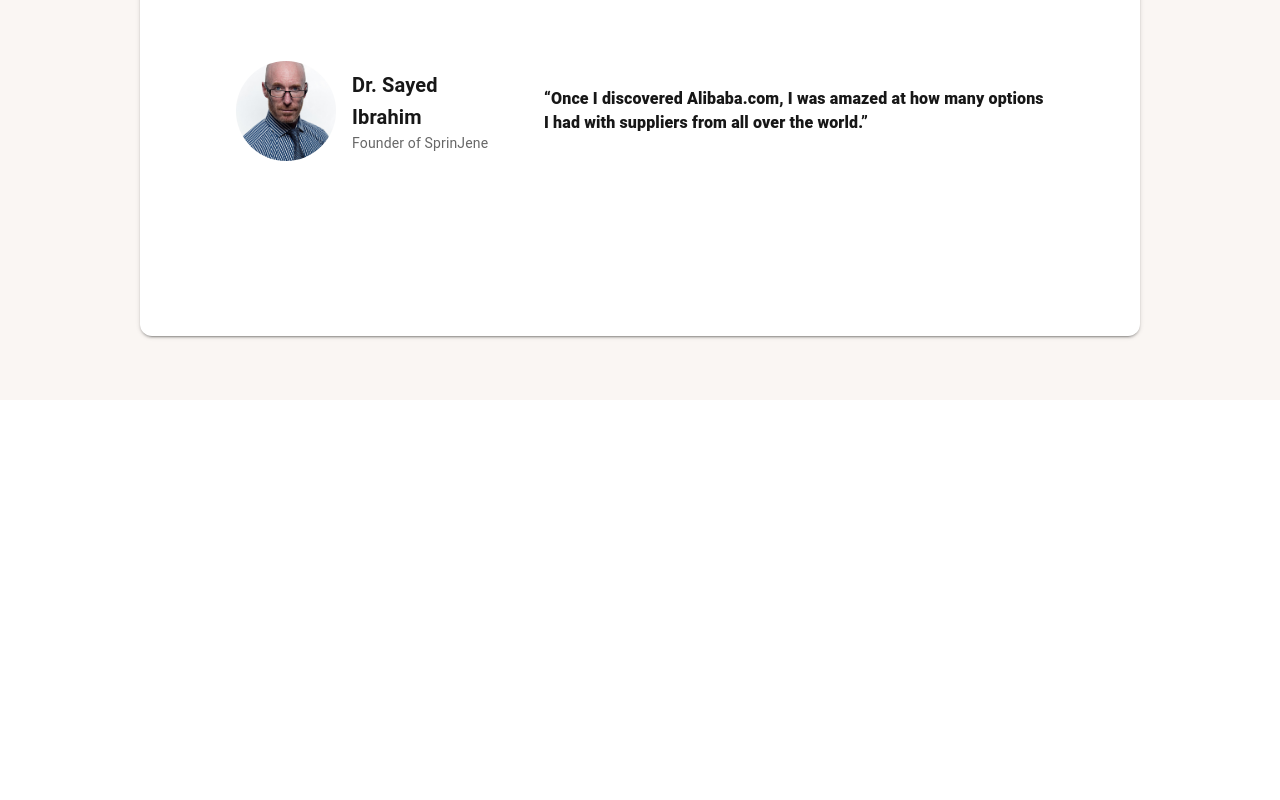
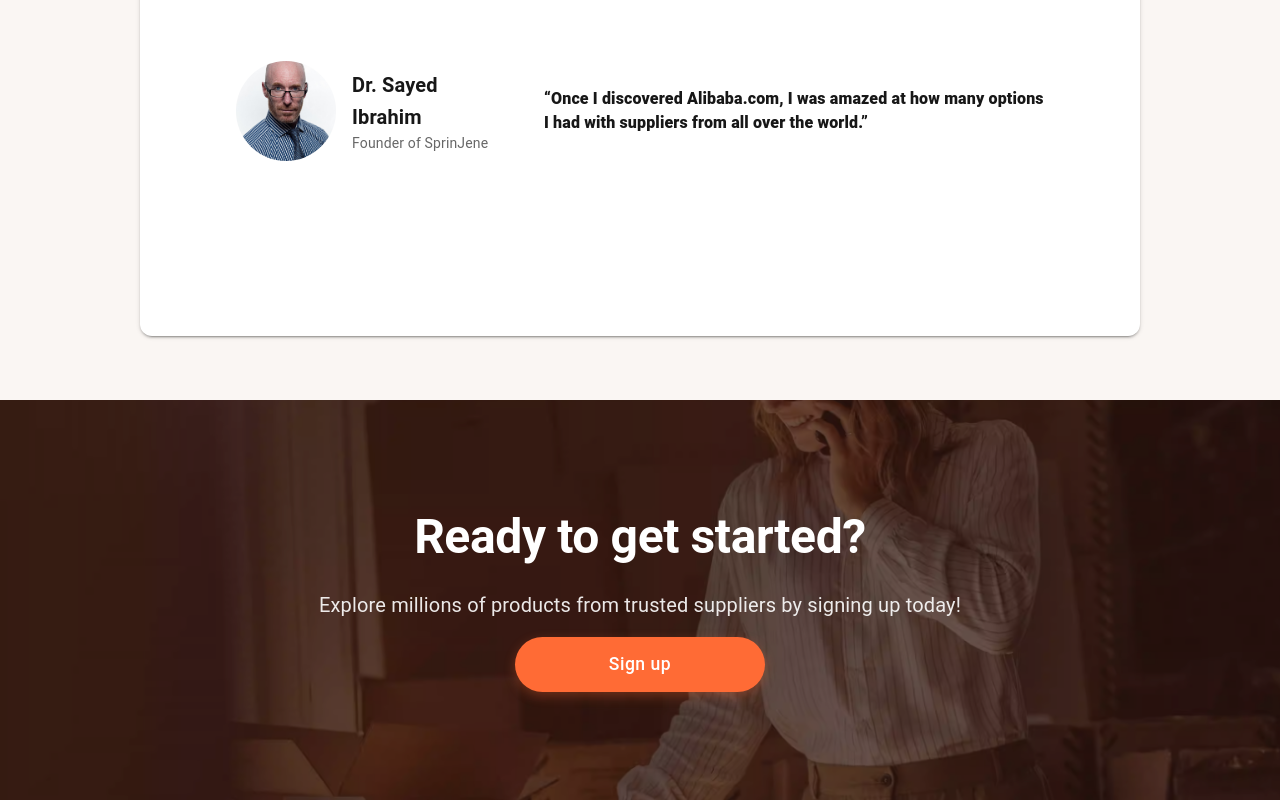
Before and after one commit to Jalalhussain1/Alibaba-HomePage, a Next.js app: page / in a window 1280 px wide. Shown: the part 5196-5996 px from the top of the page. Before the commit the page ends 5596 px from the top, so only its background shows below. Built offline with nearby package versions, Linux system fonts and the light colour scheme; some icons are missing.

Commit message:
complete the ctasection

```diff
--- /dev/null
+++ b/src/app/components/CtaSection.tsx
@@ -0,0 +1,120 @@
+"use client";
+
+import { Box, Typography, Button, Container } from "@mui/material";
+import { ThemeProvider, createTheme } from "@mui/material/styles";
+
+const theme = createTheme({
+  palette: {
+    primary: {
+      main: "#FF6B35", // Orange color for the button
+    },
+  },
+  typography: {
+    h2: {
+      fontWeight: 600,
+      fontSize: "3rem",
+      "@media (max-width:600px)": {
+        fontSize: "2rem",
+      },
+    },
+    h6: {
+      fontSize: "1.25rem",
+      fontWeight: 400,
+      "@media (max-width:600px)": {
+        fontSize: "1rem",
+      },
+    },
+  },
+});
+
+export default function CTASection() {
+  return (
+    <ThemeProvider theme={theme}>
+      <Box
+        sx={{
+          backgroundImage: "url('/women.png')", // Replace with your image path
+          backgroundSize: "cover",
+          backgroundPosition: "center",
+          backgroundRepeat: "no-repeat",
+          minHeight: "400px",
+          display: "flex",
+          alignItems: "center",
+          justifyContent: "center",
+          py: 12,
+          px: 5,
+          position: "relative",
+          color: "white",
+          zIndex: 1,
+          "&::before": {
+            content: '""',
+            position: "absolute",
+            top: 0,
+            left: 0,
+            width: "100%",
+            height: "100%",
+            backgroundColor: "rgba(20, 7, 7, 0.4)", // Optional dark overlay
+            zIndex: -1,
+          },
+        }}
+      >
+        <Container maxWidth="md">
+          <Box
+            sx={{
+              textAlign: "center",
+            }}
+          >
+            <Typography
+              variant="h2"
+              component="h1"
+              sx={{
+                mb: 3,
+              }}
+            >
+              Ready to get started?
+            </Typography>
+
+            <Typography
+              variant="h6"
+              component="p"
+              sx={{
+                mb: 2,
+                opacity: 0.9,
+                maxWidth: "700px",
+                mx: "auto",
+                lineHeight: 1.6,
+              }}
+            >
+              Explore millions of products from trusted suppliers by signing up today!
+            </Typography>
+
+            <Button
+              variant="contained"
+              size="large"
+              sx={{
+                backgroundColor: "#FF6B35",
+                color: "white",
+                px: 4,
+                py: 1.5,
+                width: 250,
+                fontSize: "1.1rem",
+                fontWeight: 500,
+                borderRadius: "50px",
+                textTransform: "none",
+                boxShadow: "0 4px 12px rgba(255, 107, 53, 0.3)",
+                "&:hover": {
+                  backgroundColor: "#E55A2B",
+                  boxShadow: "0 6px 16px rgba(255, 107, 53, 0.4)",
+                },
+                "&:active": {
+                  transform: "translateY(1px)",
+                },
+              }}
+            >
+              Sign up
+            </Button>
+          </Box>
+        </Container>
+      </Box>
+    </ThemeProvider>
+  );
+}
--- a/src/app/page.tsx
+++ b/src/app/page.tsx
@@ -7,6 +7,7 @@ import FactoryCard from './components/FactoryCard'
 import TradeCard from './components/TradeCard'
 import StreamLine from './components/StreamLine'
 import BusinessStage from "./components/BusinessStage"
+import CTASection from './components/CtaSection';
 
 
 export default function HomePage() {
@@ -21,6 +22,7 @@ export default function HomePage() {
      <TradeCard />
      <StreamLine />
      <BusinessStage />
+     <CTASection />
       {/* Rest of the homepage */}
     </>
   );
```
